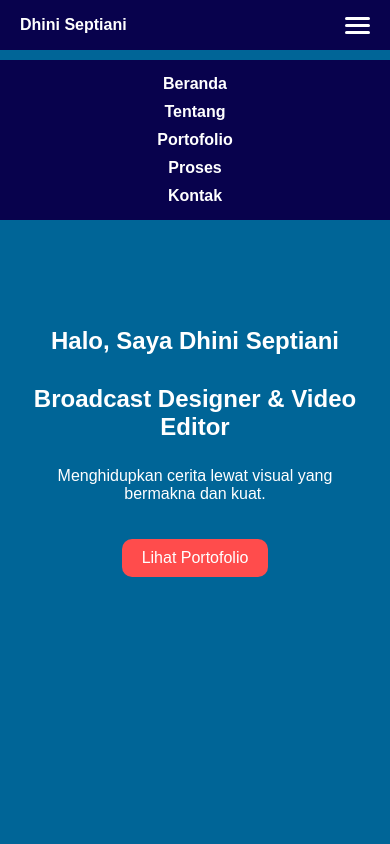
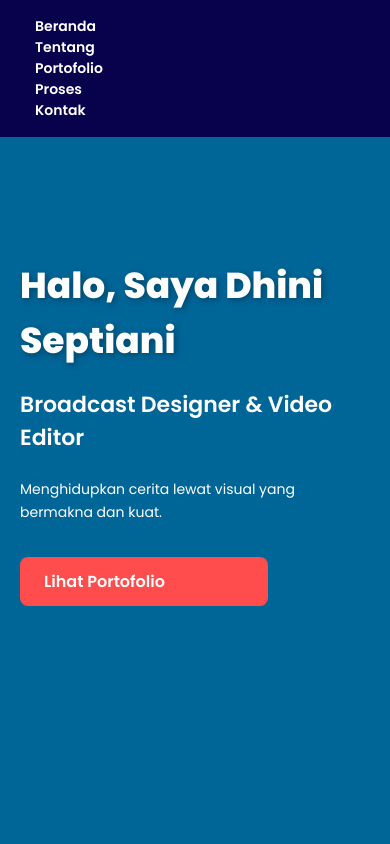
Before and after one commit to dhi-nizzz/dhi-nizzz.github.io, a plain HTML site: page index.html in a window 390 px wide. Both pictures are taken after a click on the element 357 px from the left and 25 px from the top of the page. Shown: the top 844 px of the page. Drawn offline with Linux system fonts and the light colour scheme.

Commit message:
Style change

```diff
--- a/index.html
+++ b/index.html
@@ -2,115 +2,143 @@
 <html lang="id">
 
 <head>
-    <meta charset="UTF-8">
-    <meta name="viewport" content="width=device-width, initial-scale=1.0">
+    <meta charset="UTF-8" />
+    <meta name="viewport" content="width=device-width, initial-scale=1.0" />
     <title>Portofolio Broadcast - Dhini</title>
     <style>
-        * {
-            box-sizing: border-box;
-        }
+        /* Fonts */
+        @import url('https://fonts.googleapis.com/css2?family=Poppins:wght@400;600;800&display=swap');
 
+        html,
         body {
             margin: 0;
+            padding: 0;
+            height: 100%;
             font-family: 'Poppins', sans-serif;
+            background-color: #006597;
             color: #fff;
-            background-color: #006597;
-            scroll-behavior: smooth;
+            scroll-snap-type: y mandatory;
+            overflow-y: scroll;
         }
 
         nav {
             position: fixed;
             top: 0;
+            left: 0;
             width: 100%;
             background: #08024d;
-            padding: 16px 20px;
+            padding: 16px 0;
             z-index: 1000;
             display: flex;
-            justify-content: space-between;
-            align-items: center;
+            justify-content: center;
         }
 
-        .nav-links {
-            display: flex;
-            gap: 15px;
+        nav a {
+            margin: 0 15px;
+            color: #fff;
+            text-decoration: none;
+            font-weight: 600;
+            font-size: 14px;
         }
 
-        .nav-links a {
-            color: #fff;
-            text-decoration: none;
-            font-weight: bold;
+        section {
+            height: 100vh;
+            scroll-snap-align: start;
+            display: flex;
+            flex-direction: column;
+            justify-content: center;
+            padding: 80px 10% 60px;
+            box-sizing: border-box;
         }
 
+        h1 {
+            font-size: 48px;
+            font-weight: 800;
+            margin: 0 0 10px;
+            max-width: 700px;
+            text-shadow: 2px 2px 6px rgba(0, 0, 0, 0.3);
+        }
+
+        h2 {
+            font-size: 28px;
+            font-weight: 600;
+            margin: 10px 0;
+        }
+
+        p {
+            font-size: 16px;
+            line-height: 1.6;
+            max-width: 600px;
+        }
+
+        ul {
+            padding-left: 20px;
+            line-height: 1.6;
+        }
+
+        .button {
+            display: inline-block;
+            background: #ff4c4c;
+            color: white;
+            padding: 12px 24px;
+            border: none;
+            border-radius: 8px;
+            cursor: pointer;
+            text-decoration: none;
+            font-weight: 600;
+            margin-top: 20px;
+            width: 200px;
+        }
+
+
+        /* Responsive Navbar (Hamburger buat mobile) */
         .hamburger {
             display: none;
             flex-direction: column;
             cursor: pointer;
-            gap: 4px;
+            position: absolute;
+            top: 18px;
+            right: 20px;
         }
 
         .hamburger span {
+            height: 3px;
             width: 25px;
-            height: 3px;
             background: white;
-            display: block;
+            margin: 4px 0;
             border-radius: 2px;
         }
 
-        section {
-            min-height: 100vh;
-            padding: 80px 20px 40px;
-            display: flex;
+        @media (max-width: 768px) {
+            nav {
                 flex-direction: column;
-            justify-content: center;
-            align-items: center;
-            text-align: center;
-        }
-
-        h1,
-        h2 {
-            margin-bottom: 10px;
-        }
-
-        p {
-            max-width: 700px;
-        }
-
-        ul {
+                align-items: flex-start;
                 padding-left: 20px;
-            text-align: left;
-        }
-
-        .button {
-            background: #ff4c4c;
-            color: white;
-            padding: 10px 20px;
-            border: none;
-            border-radius: 10px;
-            cursor: pointer;
-            margin-top: 20px;
-            text-decoration: none;
-        }
-
-        @media (max-width: 768px) {
-            .nav-links {
-                position: absolute;
-                top: 60px;
-                left: 0;
-                width: 100%;
-                background: #08024d;
-                flex-direction: column;
-                align-items: center;
-                gap: 10px;
-                padding: 15px 0;
                 display: none;
             }
 
-            .nav-links.active {
+            nav.active {
                 display: flex;
             }
 
             .hamburger {
                 display: flex;
+            }
+
+            section {
+                padding: 80px 20px 60px;
+            }
+
+            h1 {
+                font-size: 36px;
+            }
+
+            h2 {
+                font-size: 22px;
+            }
+
+            p {
+                font-size: 14px;
             }
         }
     </style>
@@ -118,21 +146,20 @@
 
 <body>
 
-    <!-- Navigasi -->
-    <nav>
-        <div class="logo" style="color:white;font-weight:bold;">Dhini Septiani</div>
+    <!-- Hamburger Menu -->
     <div class="hamburger" onclick="toggleMenu()">
         <span></span>
         <span></span>
         <span></span>
     </div>
-        <div class="nav-links" id="navLinks">
+
+    <!-- Navigasi -->
+    <nav id="nav">
         <a href="#home">Beranda</a>
         <a href="#about">Tentang</a>
         <a href="#portfolio">Portofolio</a>
         <a href="#proses">Proses</a>
         <a href="#kontak">Kontak</a>
-        </div>
     </nav>
 
     <!-- Slide 1: Beranda -->
@@ -149,21 +176,21 @@
         <p>Saya siswa DKV yang berfokus di bidang broadcast. Saya tertarik pada pembuatan video dengan pendekatan
             storytelling yang kuat dan emosional. Berpengalaman membuat iklan layanan masyarakat, short movie, dan video
             dokumenter.</p>
-        <p>Tools: Adobe Premiere Pro, Audition, Capcut</p>
+        <p><strong>Tools:</strong> Adobe Premiere Pro, Audition, CapCut</p>
     </section>
 
     <!-- Slide 3: Portofolio -->
     <section id="portfolio">
         <h2>Portofolio</h2>
         <p><strong>🎬 Film Bahari (2025)</strong> – Short Movie <br> Peran: Editor & DOP</p>
-        <p><strong>📺 Iklan Layanan Masyarakat</strong> – “Le Mineral” <br> Peran: Script Writer dan Aktor</p>
+        <p><strong>📺 Iklan Layanan Masyarakat</strong> – “Le Mineral” <br> Peran: Scriptwriter & Aktor</p>
     </section>
 
     <!-- Slide 4: Proses Kreatif -->
     <section id="proses">
         <h2>Proses Kreatif</h2>
         <p>Saya percaya setiap karya hebat dimulai dari proses yang matang. Berikut beberapa cuplikan storyboard,
-            moodboard, dan behind the scenes dari proyek saya.</p>
+            moodboard, dan behind the scenes dari proyek saya:</p>
         <ul>
             <li>DOP “Film Bahari”</li>
             <li>Sketsa & Breakdown Naskah</li>
@@ -174,18 +201,19 @@
     <!-- Slide 5: Kontak -->
     <section id="kontak">
         <h2>Hubungi Saya</h2>
-        <p>Email: septianidhini1220@gmail.com</p>
-        <p>Instagram: @dhi-niz</p>
-        <p>Tiktok: @dhi-nizz</p>
+        <p><strong>Email:</strong> <a href="mailto:septianidhini1220@gmail.com"
+                style="color: white;">septianidhini1220@gmail.com</a></p>
+        <p><strong>Instagram:</strong> @dhi-niz</p>
+        <p><strong>TikTok:</strong> @dhi-nizz</p>
         <a href="mailto:septianidhini1220@gmail.com" class="button">Kirim Email</a>
     </section>
 
     <script>
         function toggleMenu() {
-            const nav = document.getElementById('navLinks');
-            nav.classList.toggle('active');
+            document.getElementById("nav").classList.toggle("active");
         }
     </script>
+
 </body>
 
 </html>
```
Lines whose indentation alone changed are shown as unchanged.
